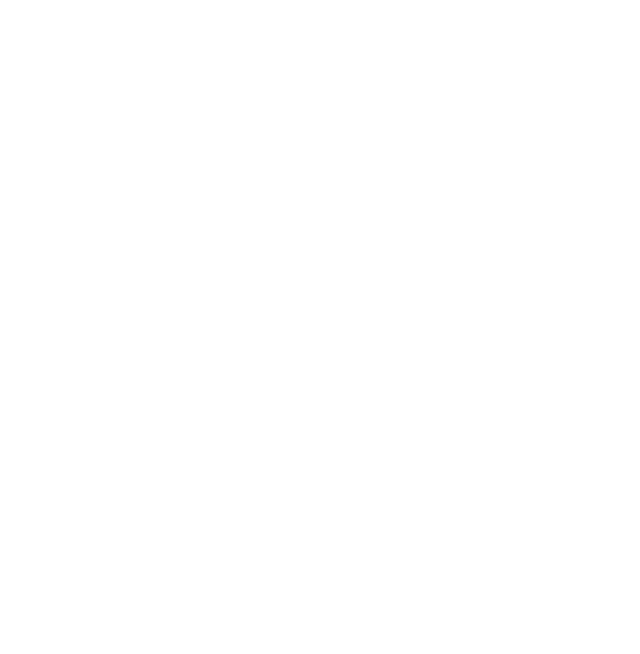
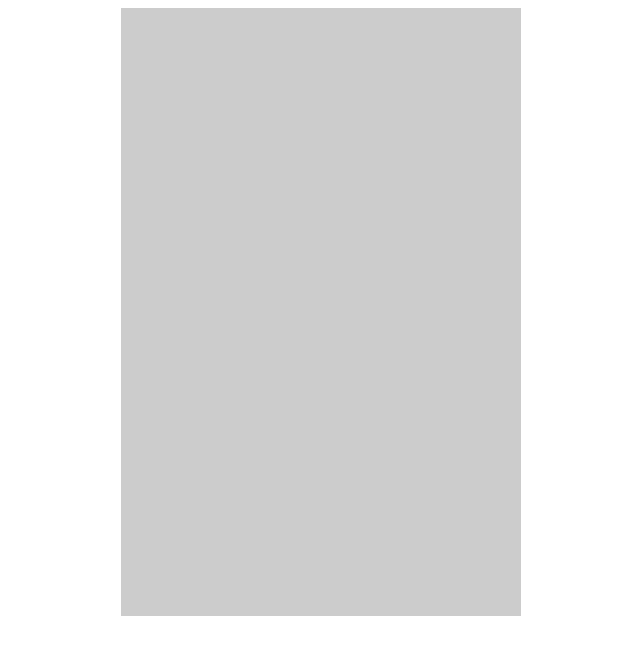
Before and after one commit to SSSangha90/html5-video-canvas-webcam-stream, a plain HTML site: page index.html in a window 1280 px wide. Shown: the whole page, without its empty margins (319-959 px from the left). Drawn offline with Linux system fonts and the light colour scheme.

Commit message:
funcs created using navigator api to get and capture video

```diff
--- a/css/main.css
+++ b/css/main.css
@@ -0,0 +1,6 @@
+.booth {
+    width: 400px;
+    background: #ccc;
+    border: 10px;
+    margin: 0 auto;
+}
--- a/index.html
+++ b/index.html
@@ -8,6 +8,12 @@
 </head>
 <body>
 
+    <div class="booth">
+        <!-- Inject the source, hence no src attribute -->
+        <video id="video" width="400" height="300" autoplay></video>
+        <canvas id="canvas" width="400" height="300"></canvas>
+    </div>
+
     <script src="js/video.js"></script>
 </body>
 </html>
--- a/js/video.js
+++ b/js/video.js
@@ -0,0 +1,27 @@
+// IIFE
+(function(){
+    var canvas = document.getElementById('canvas'),
+        context = canvas.getContext('2d'),
+        video = document.getElementById('video'),
+        // URL API within Browser to inject into video element
+        vendorUrl = window.URL || window.webkitURL
+
+    // Taking audio stream from user
+    navigator.getMedia = navigator.getUserMedia ||
+                         navigator.webkitGetUserMedia ||
+                         navigator.mozGetUserMedia ||
+                         navigator.msGetUserMedia
+                         // cross-broswer compatibilty
+
+    // capture video
+    navigator.getMedia({
+        video: true,
+        audio: false
+    }, function(stream){
+        video.src = vendorUrl.createObjectURL(stream)
+        video.play()
+    }, function(error){
+        console.log(error)
+    })
+
+})()
```
